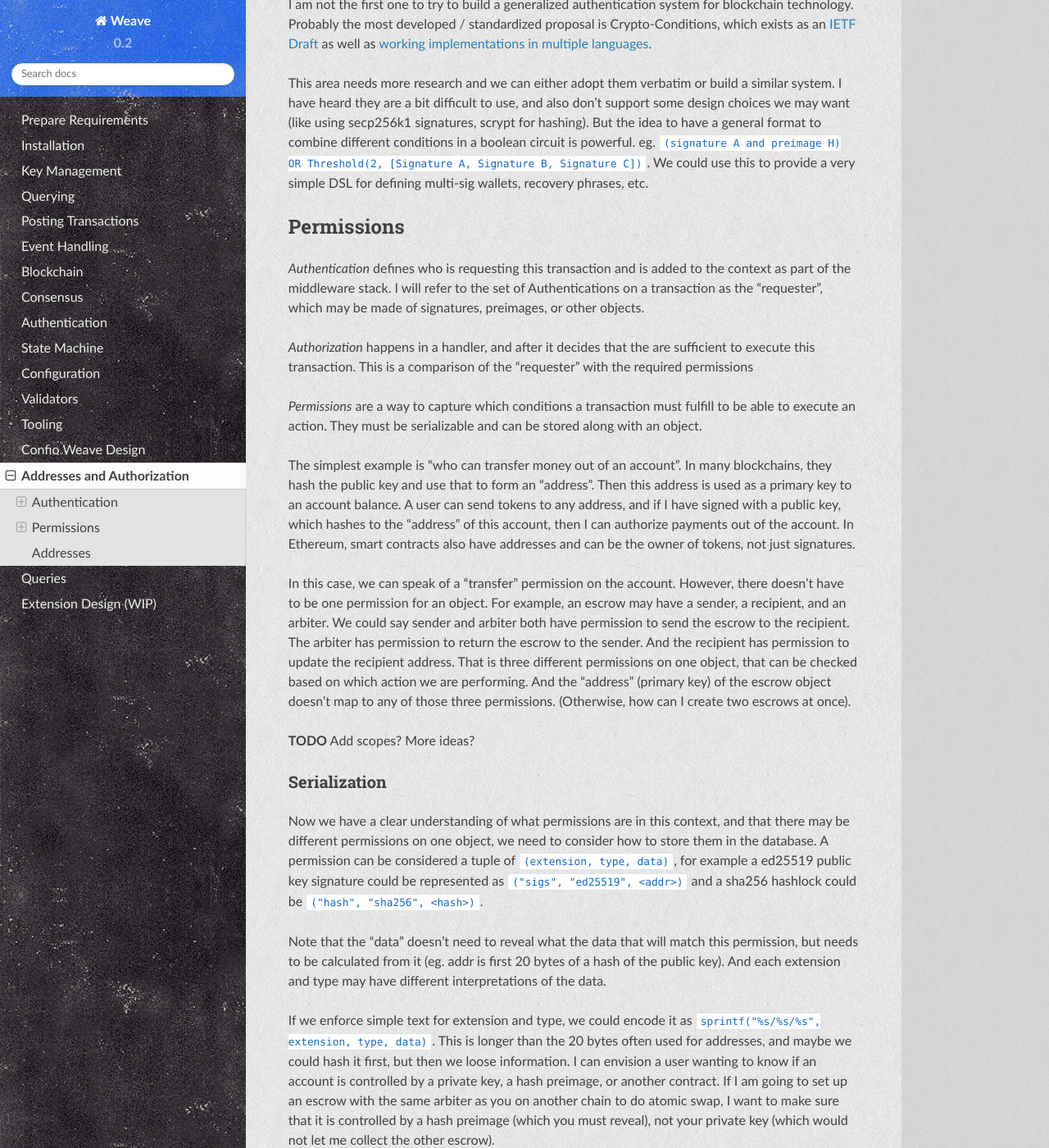
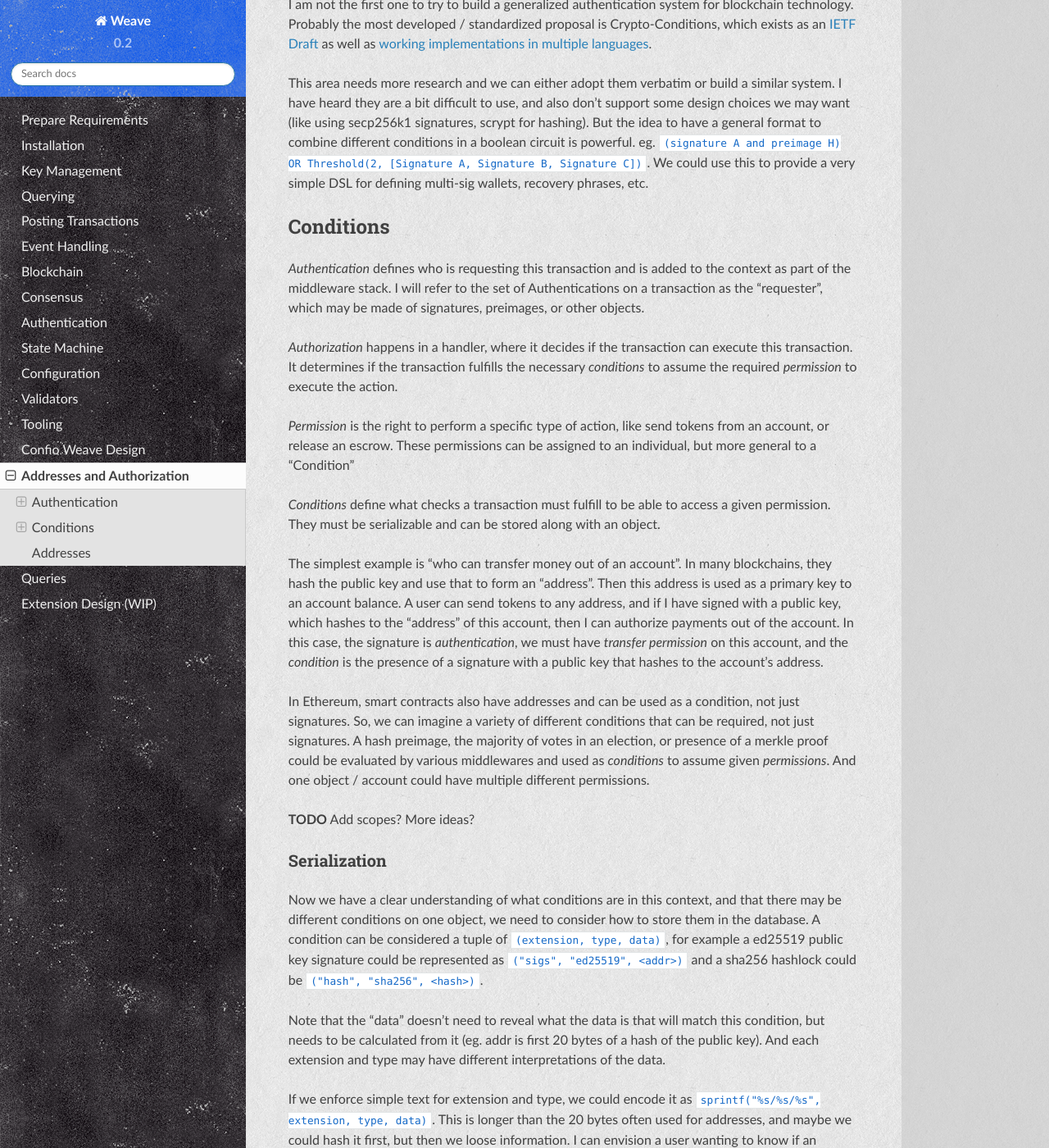
Before and after one commit to iov-one/weave, a Sphinx documentation site: the page built from docs/design/permissions.rst, in a window 1280 px wide and 1400 px high, scrolled down 1758 px. Shown: the whole window at 82% size. Built offline with Sphinx 7.4.7 and the Read the Docs theme 2.0.0, drawn with Linux system fonts in a browser that asks for light colours; formulas are drawn with MathJax 3; some of the changed text lies outside the part shown.

Commit message:
Clean permssions docs, rename to Conditions

```diff
--- a/docs/design/permissions.rst
+++ b/docs/design/permissions.rst
@@ -19,7 +19,7 @@ if the signature validates against a known public key, and
 after checking nonces for replay protection, can authenticate
 this public key for this transaction.
 
-However, Ethereum devs are used to the concept of permissions
+However, Ethereum devs are used to the concept of authority
 not just being tied to a signature, but potentially a smart
 contract. We will allow something similar, but we don't need
 to be as general, as we also don't have the same general
@@ -33,9 +33,9 @@ if the Tx has signatures, and if so validates them.
 
 .. literalinclude:: ../../x/sigs/tx.go
     :language: go
-    :lines: 9-21
+    :lines: 7-19
 
-It stores the matching permissions in the context under a secret
+It stores the matching conditions in the context under a secret
 key, and exposes an ``Authenticator`` that can be used to read
 this information.
 
@@ -62,14 +62,14 @@ This system may look to complicated for just checking public key signatures, but
 multiple authentication schemes. For example, if we want to
 design HTLC, we could add an optional "Preimage" to the
 Tx structure. We add a "Hasher" middleware that hashes
-this preimage, and then grants the permission of something like
+this preimage, and then grants the condition of something like
 ``preimage/<hash of preimage>``. This is stored in the context
 and the "Hasher" exports an Authenticator that allows
 access to this.
 
 Once we build this "Hasher" extension, we can import it
 into any other handler, to add the potential for hash preimages,
-not just public key signatures, to trigger certain actions.
+not just public key signatures, to grant certain permissions.
 For some handlers this is not useful, so we can select it for
 each handler. Of course, we don't want either/or, we often want
 to support **both** authentication schemes. For this, there
@@ -98,8 +98,8 @@ in a boolean circuit is powerful. eg.
 We could use this to provide a very simple DSL for
 defining multi-sig wallets, recovery phrases, etc.
 
-Permissions
-===========
+Conditions
+==========
 
 *Authentication* defines who is requesting this transaction
 and is added to the context as part of the middleware stack.
@@ -107,13 +107,19 @@ I will refer to the set of Authentications on a transaction as
 the "requester", which may be made of signatures, preimages,
 or other objects.
 
-*Authorization* happens in a handler, and after it decides that
-the are sufficient to execute this transaction. This is a
-comparison of the "requester" with the required permissions
+*Authorization* happens in a handler, where it decides if
+the transaction can execute this transaction. It determines
+if the transaction fulfills the necessary *conditions* to
+assume the required *permission* to execute the action.
 
-*Permissions* are a way to capture which conditions a transaction
-must fulfill to be able to execute an action. They must be
-serializable and can be stored along with an object.
+*Permission* is the right to perform a specific type of action,
+like send tokens from an account, or release an escrow. These
+permissions can be assigned to an individual, but more general
+to a "Condition"
+
+*Conditions* define what checks a transaction must fulfill to be
+able to access a given permission. They must be serializable and
+can be stored along with an object.
 
 The simplest example is "who can transfer money out of an account".
 In many blockchains, they hash the public key and use that
@@ -121,36 +127,35 @@ to form an "address". Then this address is used as a primary key
 to an account balance. A user can send tokens to any address,
 and if I have signed with a public key, which hashes to the
 "address" of this account, then I can authorize payments out of
-the account. In Ethereum, smart contracts also have addresses and
-can be the owner of tokens, not just signatures.
+the account. In this case, the signature is *authentication*,
+we must have *transfer permission* on this account, and the
+*condition* is the presence of a signature with a public key
+that hashes to the account's address.
 
-In this case, we can speak of a "transfer" permission on the
-account. However, there doesn't have to be one permission for
-an object. For example, an escrow may have a sender, a recipient,
-and an arbiter. We could say sender and arbiter both have
-permission to send the escrow to the recipient. The arbiter has
-permission to return the escrow to the sender. And the recipient
-has permission to update the recipient address. That is three
-different permissions on one object, that can be checked based
-on which action we are performing. And the "address" (primary
-key) of the escrow object doesn't map to any of those three
-permissions. (Otherwise, how can I create two escrows at once).
+In Ethereum, smart contracts also have addresses and can be
+used as a condition, not just signatures. So, we can imagine
+a variety of different conditions that can be required, not
+just signatures. A hash preimage, the majority of votes
+in an election, or presence of a merkle proof could be evaluated
+by various middlewares and used as *conditions* to assume
+given *permissions*. And one object / account could have
+multiple different permissions.
 
 **TODO** Add scopes? More ideas?
 
 Serialization
 -------------
 
-Now we have a clear understanding of what permissions are
-in this context, and that there may be different permissions
+Now we have a clear understanding of what conditions are
+in this context, and that there may be different conditions
 on one object, we need to consider how to store them in the
-database. A permission can be considered a tuple of
+database. A condition can be considered a tuple of
 ``(extension, type, data)``, for example a ed25519 public key
 signature could be represented as ``("sigs", "ed25519", <addr>)``
 and a sha256 hashlock could be ``("hash", "sha256", <hash>)``.
 
-Note that the "data" doesn't need to reveal what the data that
-will match this permission, but needs to be calculated from
+Note that the "data" doesn't need to reveal what the data is that
+will match this condition, but needs to be calculated from
 it (eg. addr is first 20 bytes of a hash of the public key).
 And each extension and type may have different interpretations
 of the data.
@@ -177,37 +182,37 @@ and secp256k1 signatures. However, the usecase was clear:
 a short identifier that was uniquely tied to an authentication
 condition, but *did not reveal* that condition.
 
-We can redefine address to be the hash of a "permission",
+We can redefine address to be the hash of a "condition",
 not just public key bytes, and then we keep this functionality
-while generalizing what a permission is.
+while generalizing what a condition is.
 
 ::
 
-    permission := sprintf("%s/%s/%s", extension, type, data)
-    address := sha256(permission)[:20]
+    condition := sprintf("%s/%s/%s", extension, type, data)
+    address := sha256(condition)[:20]
 
 The questions is when and how to use each one. Any field that can
-declare an owner must decide if those bytes represent a permission
-of an address. The Authenticator can store Permissions in the
-Context, and then allow clients to check for matches either
-by permission or by address. But where to use which one???
+declare an owner must decide if those bytes represent a condition
+or an address. The Authenticator can store fulfilled Conditions
+in the Context, and then allow clients to check for matches either
+by condition or by address. But where to use which one???
 Here are some rough guidelines:
 
 1. If we really need to save 20 bytes, use an *Address*. (But few places need that micro-optimization)
-2. If we want visibility of control, use *Permission* (multi-sig solutions, arbiters, etc)
+2. If we want visibility of control, use *Condition* (multi-sig solutions, arbiters, etc)
 3. If you want to obscure control (until first use), use *Address*
 4. Everything else, at your discression, just make sure it is compatible.
 
 I guess it is up to the extension developer, but I would generally
-use Permissions for anything stored in the value and Address for
+use Conditions for anything stored in the value and Address for
 fields that appear in the key, unless there is a reason otherwise.
 
 **Cash**: Key is Address
 
-**Sigs**: Key is PublicKey (data section of Permission). We
-construct a permission from it, then can compute the address.
+**Sigs**: Key is PublicKey (data section of Condition). We
+construct a condition from it, then can compute the address.
 
-**Escrow**: All participants are defined by Permission
+**Escrow**: All participants are defined by Conditions
 
 I would love to hear opinions on where to use each type.
 What are your ideas?
```
Also changed, not shown: other parts of docs/design/permissions.rst (+1 -1 lines).
